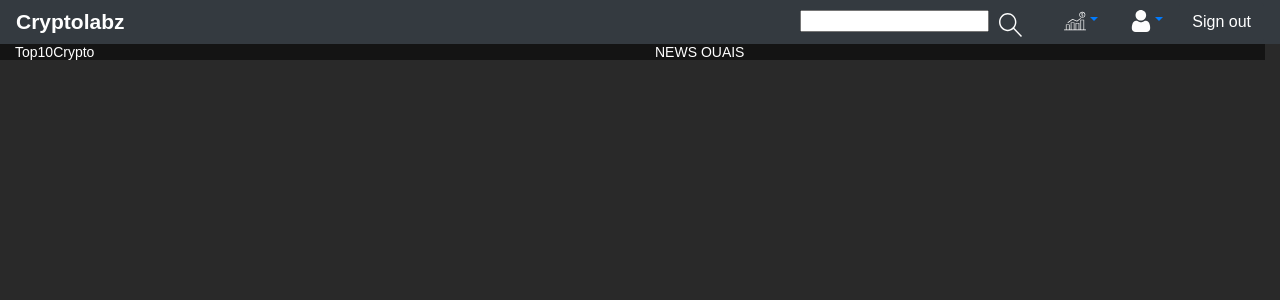
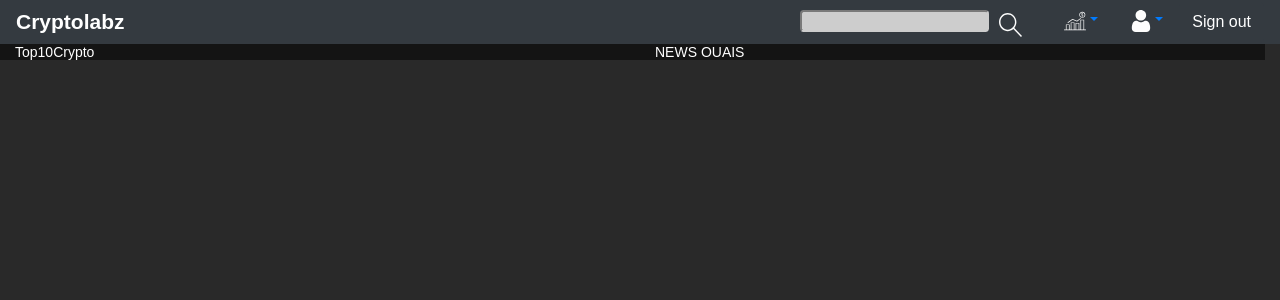
Before and after one commit to julienlgy/cryptolabz, a React (Create React App) app in the folder frontend/: page / in a window 1280 px wide. Both pictures are taken after a click on the button "Sign in". Shown: the top 300 px of the page. Built offline with nearby package versions, Linux system fonts and the light colour scheme.

Commit message:
impr(front): searchbar color

```diff
--- a/frontend/src/components/UserBanner/SearchBar/searchbar.css
+++ b/frontend/src/components/UserBanner/SearchBar/searchbar.css
@@ -11,3 +11,14 @@
   background-color:transparent;
   border-color: transparent;
 }
+
+.searchbar input {
+  background-color: #cdcdcd;
+  border-color: #cdcdcd;
+  border-radius: .5ex;
+}
+
+.searchbar input:focus {
+  background-color: #dedede;
+  border-color: #dedede;
+}
```
